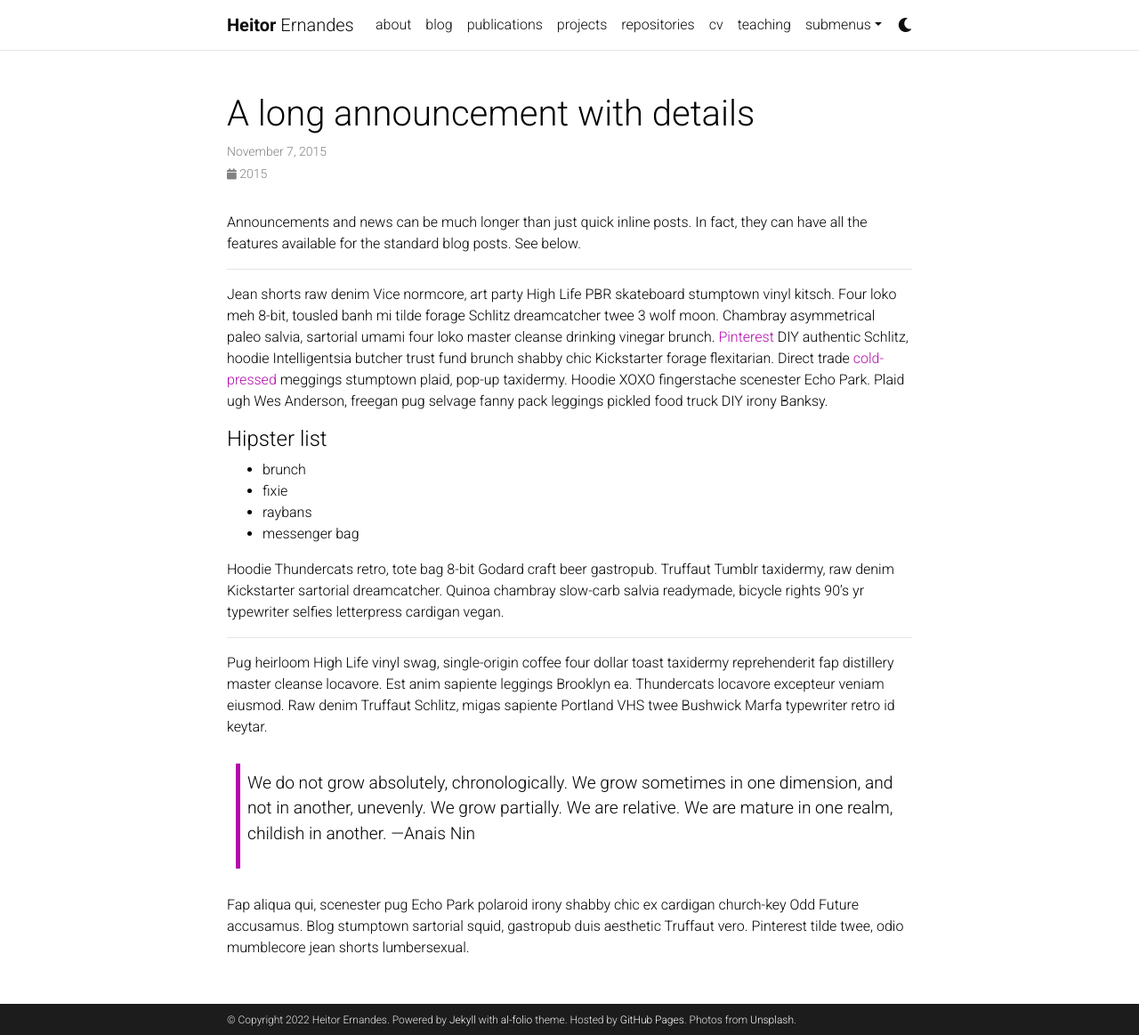
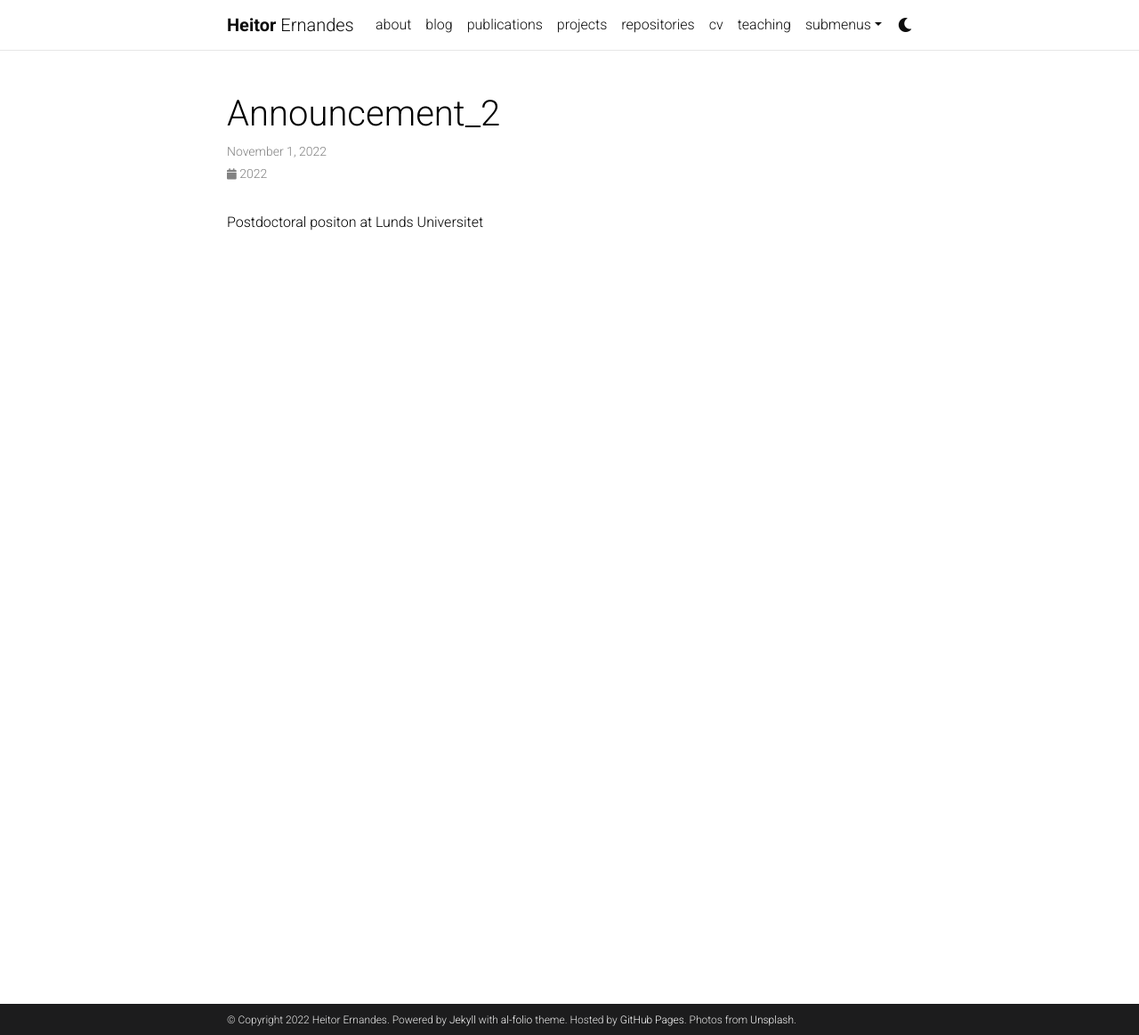
Before and after one commit to drheitor/drheitor.github.io, a Jekyll site: the page built from _news/announcement_2.md, in a window 1280 px wide and 1163 px high. Shown: the whole window at 89% size. Built offline with Jekyll 4.4.1, drawn with Linux system fonts in a browser that asks for light colours; comment, search, counter and statistics services are not loaded; a style sheet for code colours, icons or effects is not loaded.

```diff
--- a/_news/announcement_2.md
+++ b/_news/announcement_2.md
@@ -1,31 +1,7 @@
 ---
 layout: post
-title: A long announcement with details
-date: 2015-11-07 16:11:00-0400
-inline: false
+date: 2022-11-01 07:59:00-0400
+inline: true
 ---
 
-Announcements and news can be much longer than just quick inline posts. In fact, they can have all the features available for the standard blog posts. See below.
-
-***
-
-Jean shorts raw denim Vice normcore, art party High Life PBR skateboard stumptown vinyl kitsch. Four loko meh 8-bit, tousled banh mi tilde forage Schlitz dreamcatcher twee 3 wolf moon. Chambray asymmetrical paleo salvia, sartorial umami four loko master cleanse drinking vinegar brunch. <a href="https://www.pinterest.com">Pinterest</a> DIY authentic Schlitz, hoodie Intelligentsia butcher trust fund brunch shabby chic Kickstarter forage flexitarian. Direct trade <a href="https://en.wikipedia.org/wiki/Cold-pressed_juice">cold-pressed</a> meggings stumptown plaid, pop-up taxidermy. Hoodie XOXO fingerstache scenester Echo Park. Plaid ugh Wes Anderson, freegan pug selvage fanny pack leggings pickled food truck DIY irony Banksy.
-
-#### Hipster list
-<ul>
-    <li>brunch</li>
-    <li>fixie</li>
-    <li>raybans</li>
-    <li>messenger bag</li>
-</ul>
-
-Hoodie Thundercats retro, tote bag 8-bit Godard craft beer gastropub. Truffaut Tumblr taxidermy, raw denim Kickstarter sartorial dreamcatcher. Quinoa chambray slow-carb salvia readymade, bicycle rights 90's yr typewriter selfies letterpress cardigan vegan.
-
-***
-
-Pug heirloom High Life vinyl swag, single-origin coffee four dollar toast taxidermy reprehenderit fap distillery master cleanse locavore. Est anim sapiente leggings Brooklyn ea. Thundercats locavore excepteur veniam eiusmod. Raw denim Truffaut Schlitz, migas sapiente Portland VHS twee Bushwick Marfa typewriter retro id keytar.
-
-> We do not grow absolutely, chronologically. We grow sometimes in one dimension, and not in another, unevenly. We grow partially. We are relative. We are mature in one realm, childish in another.
-> —Anais Nin
-
-Fap aliqua qui, scenester pug Echo Park polaroid irony shabby chic ex cardigan church-key Odd Future accusamus. Blog stumptown sartorial squid, gastropub duis aesthetic Truffaut vero. Pinterest tilde twee, odio mumblecore jean shorts lumbersexual.
+Postdoctoral positon at Lunds Universitet
```
Also changed, not shown: _news/announcement_1.md (+2 -2 lines), _news/announcement_3.md (deleted, +0 -7 lines), _pages/publications.md (+2 -2 lines), _pages/repositories.md (+1 -1 lines).
